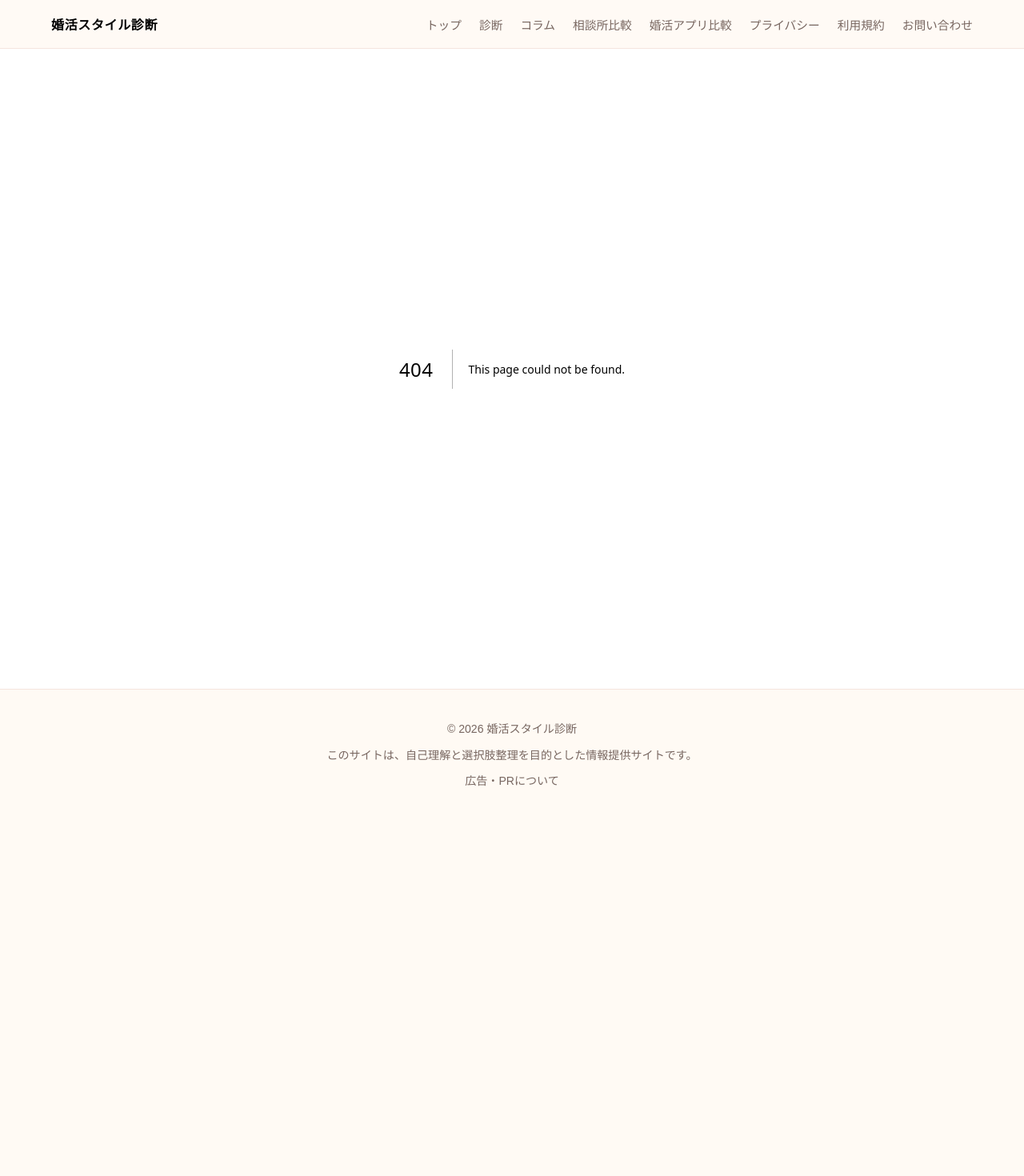
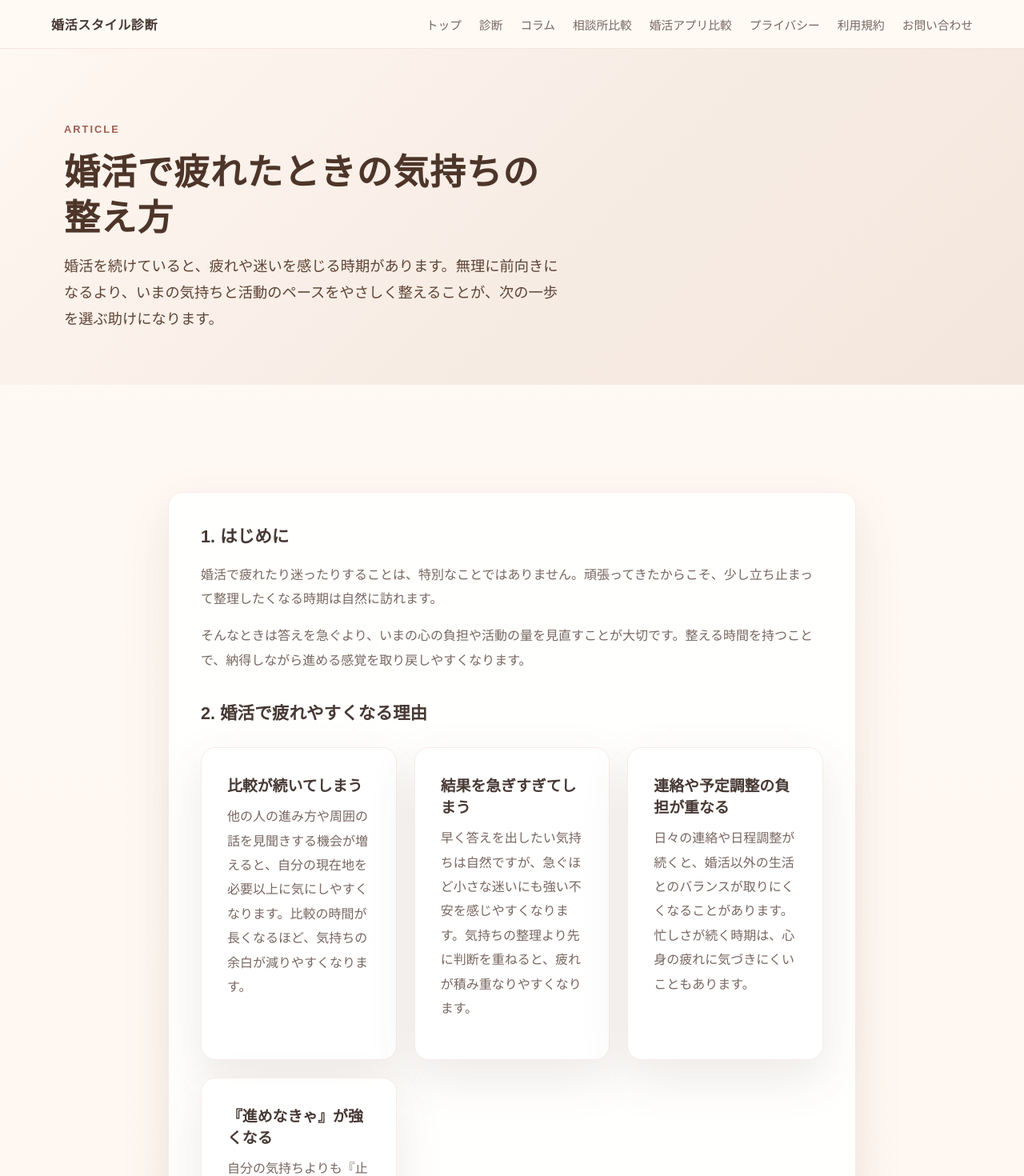
Before and after one commit to kenichis1971-cloud/konkatsu-diagnosis-site, a Next.js app: page /articles/when-marriage-activities-feel-tiring in a window 1280 px wide. Before the commit this address had no page. Shown: the top 1470 px of the page at 80% size. Before the commit the page ends 1026 px from the top, so only its background shows below. Built offline with nearby package versions, Linux system fonts and the light colour scheme.

Commit message:
Add fatigue support article and link from articles list

```diff
--- a/app/articles/page.tsx
+++ b/app/articles/page.tsx
@@ -52,11 +52,12 @@ const articleCards = [
     ],
   },
   {
-    status: "準備中",
+    status: "公開中",
     title: "婚活で疲れたときの気持ちの整え方",
     body: "思うように進まない時期に、無理に結論を急がず少し立ち止まるための考え方を扱う予定です。不安をあおらず、気持ちと行動量の整え方をやわらかくまとめます。",
     suitableFor: "婚活の情報量や予定に疲れを感じ、いったん自分の気持ちを確認したい人に向いています。",
     relatedLinks: [
+      { href: "/articles/when-marriage-activities-feel-tiring", label: "この記事を読む" },
       { href: "/diagnosis", label: "診断で今の状態を見直す" },
       { href: "/fortune", label: "占い鑑定ページも見る" },
     ],
--- /dev/null
+++ b/app/articles/when-marriage-activities-feel-tiring/page.tsx
@@ -0,0 +1,126 @@
+import Link from "next/link";
+import { createPageMetadata } from "@/lib/seo";
+
+export const metadata = createPageMetadata({
+  title: "婚活で疲れたときの気持ちの整え方 | 婚活コラム",
+  description:
+    "婚活で疲れを感じたときに、無理に前向きになるのではなく、休み方・比較との距離・活動量の見直しをやさしく整理するための記事です。",
+  path: "/articles/when-marriage-activities-feel-tiring",
+});
+
+const fatigueReasons = [
+  {
+    title: "比較が続いてしまう",
+    body: "他の人の進み方や周囲の話を見聞きする機会が増えると、自分の現在地を必要以上に気にしやすくなります。比較の時間が長くなるほど、気持ちの余白が減りやすくなります。",
+  },
+  {
+    title: "結果を急ぎすぎてしまう",
+    body: "早く答えを出したい気持ちは自然ですが、急ぐほど小さな迷いにも強い不安を感じやすくなります。気持ちの整理より先に判断を重ねると、疲れが積み重なりやすくなります。",
+  },
+  {
+    title: "連絡や予定調整の負担が重なる",
+    body: "日々の連絡や日程調整が続くと、婚活以外の生活とのバランスが取りにくくなることがあります。忙しさが続く時期は、心身の疲れに気づきにくいこともあります。",
+  },
+  {
+    title: "『進めなきゃ』が強くなる",
+    body: "自分の気持ちよりも『止まってはいけない』という感覚が強くなると、納得感より義務感が前に出やすくなります。そうした状態は、迷いを大きく感じる原因にもなります。",
+  },
+];
+
+const resetActions = [
+  {
+    title: "一度、活動量を減らしてみる",
+    body: "予定を詰め込みすぎているときは、まず予定数を少しだけ減らしてみましょう。気持ちに余白が戻ると、次に何を大切にしたいかを考えやすくなります。",
+  },
+  {
+    title: "会う人数や連絡頻度を見直す",
+    body: "自分に合う頻度は人によって異なります。やり取りの量を少し調整するだけでも、負担感が和らぎ、丁寧に向き合える感覚を取り戻しやすくなります。",
+  },
+  {
+    title: "希望を短い言葉で書き出す",
+    body: "『安心して話せる関係がいい』『生活リズムを大切にしたい』など、今の希望を短く言葉にしておくと、判断の基準がはっきりしやすくなります。",
+  },
+  {
+    title: "出来事と自分の価値を結びつけすぎない",
+    body: "うまくいかなかった経験があっても、それだけで自分の価値が決まるわけではありません。出来事をひとつずつ切り分けて受け止めると、気持ちの回復につながりやすくなります。",
+  },
+  {
+    title: "必要なら休む日をつくる",
+    body: "立ち止まることは後退ではなく、整え直す時間です。休む日を先に決めておくと、安心して続けるためのリズムをつくりやすくなります。",
+  },
+];
+
+export default function MarriageActivityFatigueArticlePage() {
+  return (
+    <main>
+      <section className="review-values-hero" aria-labelledby="marriage-fatigue-title">
+        <div className="review-values-hero__content">
+          <p className="eyebrow">Article</p>
+          <h1 id="marriage-fatigue-title" className="review-values-title">婚活で疲れたときの気持ちの整え方</h1>
+          <p className="review-values-lead">
+            婚活を続けていると、疲れや迷いを感じる時期があります。無理に前向きになるより、いまの気持ちと活動のペースをやさしく整えることが、次の一歩を選ぶ助けになります。
+          </p>
+        </div>
+      </section>
+
+      <div className="page-shell review-values-shell">
+        <article className="page-card content-area review-values-article" aria-labelledby="marriage-fatigue-title">
+          <section aria-labelledby="marriage-fatigue-intro">
+            <h2 id="marriage-fatigue-intro">1. はじめに</h2>
+            <p>
+              婚活で疲れたり迷ったりすることは、特別なことではありません。頑張ってきたからこそ、少し立ち止まって整理したくなる時期は自然に訪れます。
+            </p>
+            <p>
+              そんなときは答えを急ぐより、いまの心の負担や活動の量を見直すことが大切です。整える時間を持つことで、納得しながら進める感覚を取り戻しやすくなります。
+            </p>
+          </section>
+
+          <section aria-labelledby="marriage-fatigue-reasons">
+            <h2 id="marriage-fatigue-reasons">2. 婚活で疲れやすくなる理由</h2>
+            <div className="card-grid">
+              {fatigueReasons.map((reason) => (
+                <section className="text-card" key={reason.title}>
+                  <h3>{reason.title}</h3>
+                  <p>{reason.body}</p>
+                </section>
+              ))}
+            </div>
+          </section>
+
+          <section aria-labelledby="marriage-fatigue-actions">
+            <h2 id="marriage-fatigue-actions">3. 気持ちを整えるためにできること</h2>
+            <div className="card-grid">
+              {resetActions.map((action) => (
+                <section className="text-card" key={action.title}>
+                  <h3>{action.title}</h3>
+                  <p>{action.body}</p>
+                </section>
+              ))}
+            </div>
+          </section>
+
+          <section aria-labelledby="marriage-fatigue-with-diagnosis">
+            <h2 id="marriage-fatigue-with-diagnosis">4. 診断結果と合わせて考える</h2>
+            <p>
+              気持ちの整え方は、慎重に見極めたい時期なのか、自信を取り戻したい時期なのか、再スタートしたい時期なのかで少しずつ変わります。
+            </p>
+            <p>
+              <Link href="/diagnosis">10問4択の診断</Link>は、答えを決めつけるためではなく、いまの自分の状態を言葉にする参考として活用できます。
+              さらに気持ちをやわらかく整えたいときは、<Link href="/fortune">占い鑑定ページ</Link>を読みものとして確認するのもひとつの方法です。
+            </p>
+          </section>
+
+          <section aria-labelledby="marriage-fatigue-summary">
+            <h2 id="marriage-fatigue-summary">5. まとめ</h2>
+            <p>
+              婚活で疲れたときは、無理に答えを出すより、自分のペースを見直すことが大切です。休むこと、比べすぎないこと、活動量を整えることは、続けるための前向きな準備になります。
+            </p>
+            <p>
+              いまの気持ちを整理したうえで、<Link href="/articles">コラム一覧へ戻る</Link>と、次に読みたいテーマを選びやすくなります。
+            </p>
+          </section>
+        </article>
+      </div>
+    </main>
+  );
+}
--- a/app/sitemap.ts
+++ b/app/sitemap.ts
@@ -11,6 +11,7 @@ export default function sitemap(): MetadataRoute.Sitemap {
     "/articles/compare-marriage-agencies",
     "/articles/before-using-marriage-apps",
     "/articles/review-marriage-values",
+    "/articles/when-marriage-activities-feel-tiring",
     "/marriage-agencies",
     "/marriage-apps",
     "/fortune",
```
